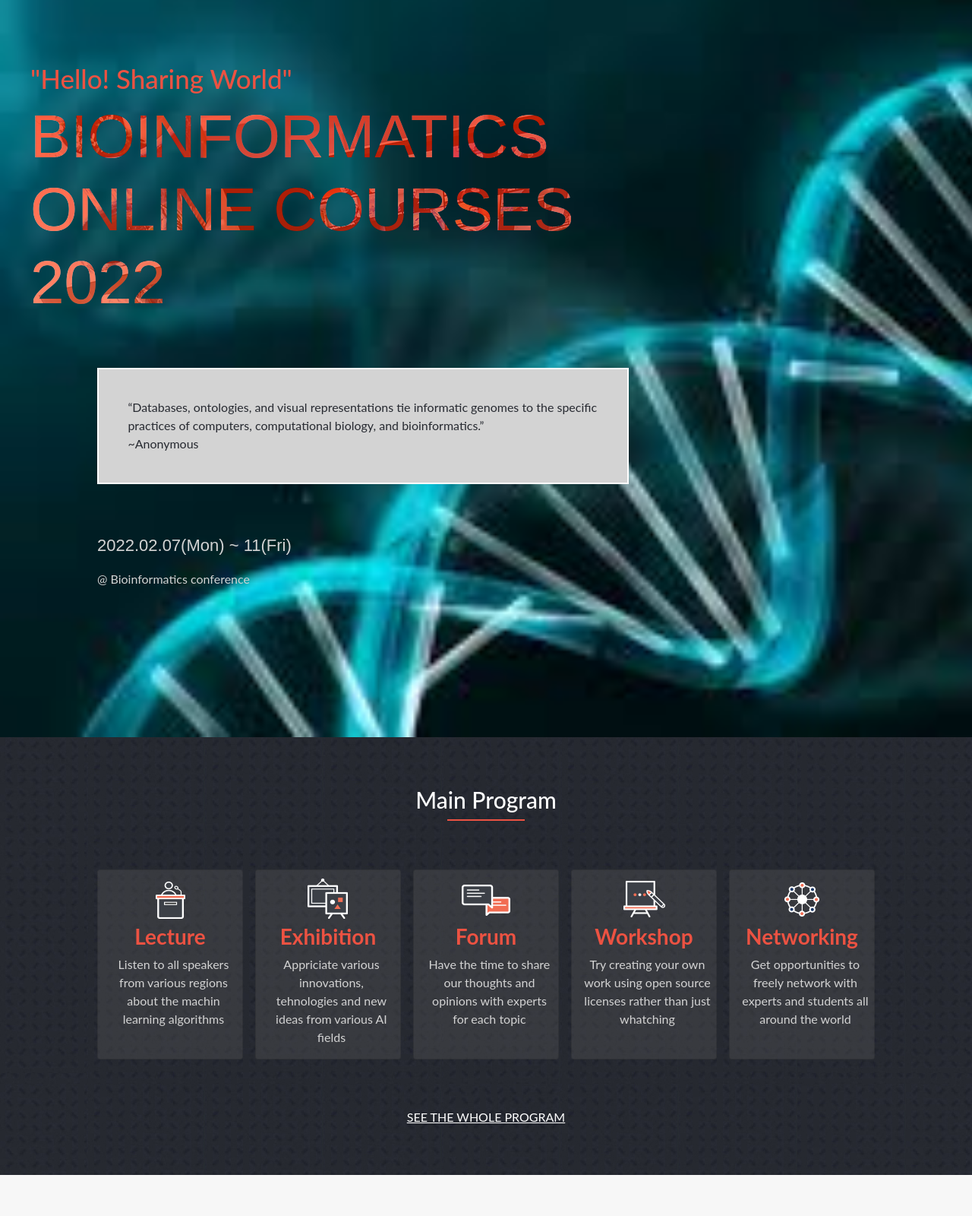
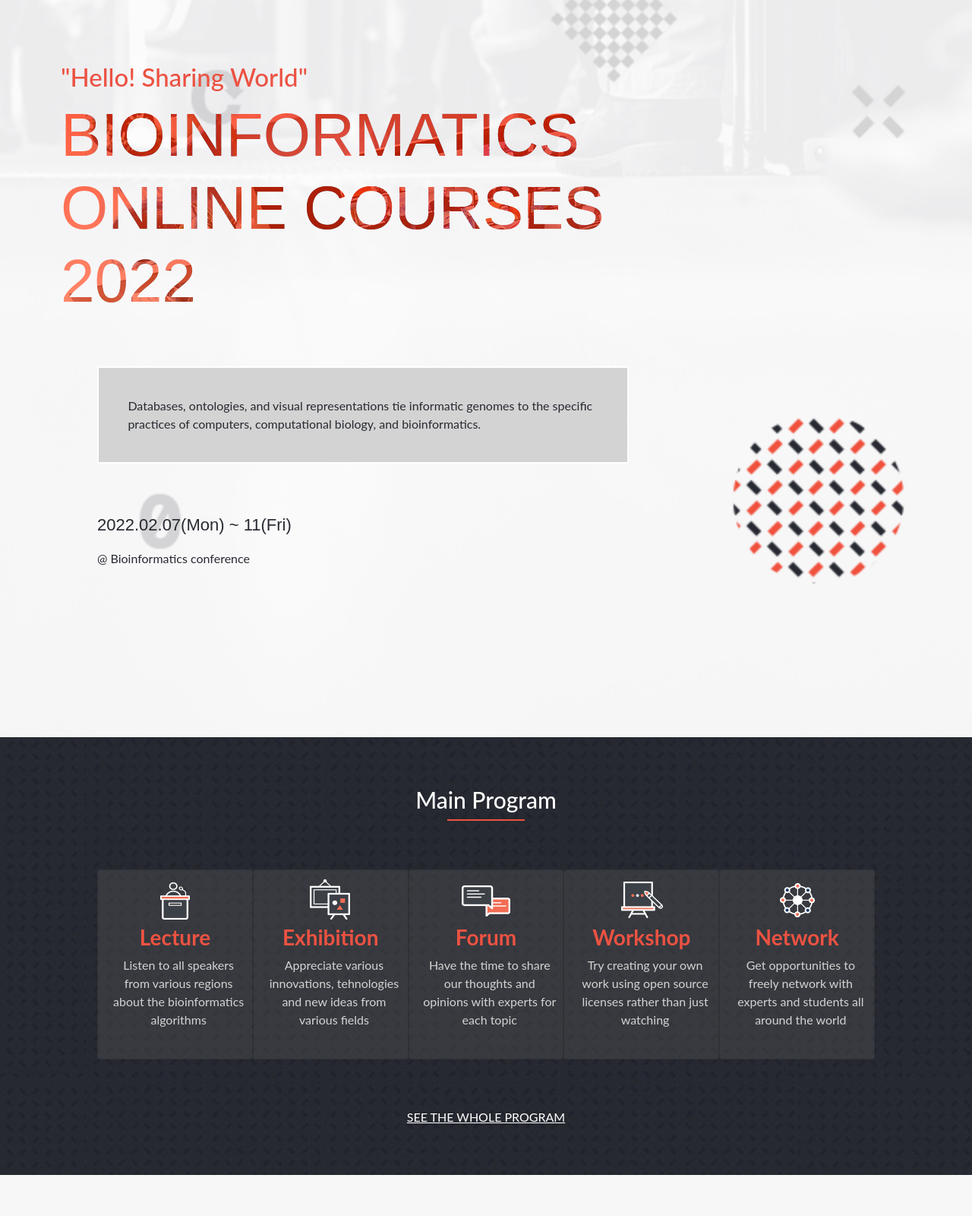
Before and after one commit to kwambiee/Bioinformatics-online-courses, a plain HTML site: page index.html in a window 1280 px wide. Shown: the part 240-1840 px from the top of the page at 76% size. Drawn offline with nearby package versions, Linux system fonts and the light colour scheme; a web font is replaced by a local one.

Commit message:
Adjusted margins and gaps, changed background image and colours to match the Figma design

```diff
--- a/index.html
+++ b/index.html
@@ -36,7 +36,7 @@
   </header>
   <section class="first-page">
     <button class="hamburger-menu" type="button"><img src="https://img.icons8.com/ios/50/000000/menu--v4.png" alt="hamburger-menu"/></button>
-    <div class="mobile-menu-list">
+    <div class="mobile-menu-list" >
       <a class="nav-item, nav-link" href="about.html">About</a>
       <a class="nav-item, nav-link" href="#mainProgram">Program</a>
       <a class="nav-item, nav-link" href="#">Join</a>
@@ -46,7 +46,7 @@
     </div>
     <h1 class="helloText">"Hello! Sharing World"</h1>
     <h2 class="title">BIOINFORMATICS<br>ONLINE COURSES<br>2022</h2>
-    <p class="textBox">“Databases, ontologies, and visual representations tie informatic genomes to the specific practices of computers, computational biology, and bioinformatics.” <br> ~Anonymous</p>
+    <p class="textBox">Databases, ontologies, and visual representations tie informatic genomes to the specific practices of computers, computational biology, and bioinformatics.</p>
     <p class="dateText">2022.02.07(Mon) ~ 11(Fri)</p>
     <p class="locationText">@ Bioinformatics conference</p>
   </section>
@@ -57,12 +57,12 @@
       <div class="card">
         <img class="program-img" src="src/lecture.png" alt="lecture">
         <div class="program-title"><h3>Lecture</h3></div>
-        <p class="program-des">Listen to all speakers from various regions about the machin learning algorithms</p>
+        <p class="program-des">Listen to all speakers from various regions about the bioinformatics algorithms</p>
       </div>
       <div class="card">
         <img class="program-img" src="src/exhibition.png" alt="Exhibition">
         <div class="program-title"><h3>Exhibition</h3></div>
-        <p class="program-des">Appriciate various innovations, tehnologies and new ideas from various AI fields</p>
+        <p class="program-des">Appreciate various innovations, tehnologies and new ideas from various fields</p>
       </div>
       <div class="card">
         <img class="program-img" src="src/forum.png" alt="Forum">
@@ -72,11 +72,11 @@
       <div class="card">
         <img class="program-img" src="src/workshop.png" alt="workshop">
         <div class="program-title"><h3>Workshop</h3></div>
-        <p class="program-des">Try creating your own work using open source licenses rather than just whatching</p>
+        <p class="program-des">Try creating your own work using open source licenses rather than just watching</p>
       </div>
       <div class="card">
         <img class="program-img" src="src/ignite.png" alt="Networking">
-        <div class="program-title"><h3>Networking</h3></div>
+        <div class="program-title"><h3>Network</h3></div>
         <p class="program-des">Get opportunities to freely network with experts and students all around the world</p>
       </div>
     </div>
@@ -97,8 +97,8 @@
     <div class="partner-list">
       <a class="partner-item">Google</a>
       <a class="partner-item">Fronhofer</a>
-      <a class="partner-item">Genomics England</a>
-      <a class="partner-item">BIB Association</a>
+      <a class="partner-item">GenomicsE</a>
+      <a class="partner-item">BIBAssociation</a>
     </div>
   </section>
   <section class="license" id="whiteLicense">
--- a/style.css
+++ b/style.css
@@ -50,7 +50,7 @@ body {
 
 .nav-item {
   text-decoration: none;
-  color: #272a31;
+  color: #ec5242;
   font-family: 'Lato', sans-serif;
   font-size: 16px;
   margin-left: 6%;
@@ -72,16 +72,17 @@ body {
 }
 
 .first-page {
-  background-image: url('src/Website-background-image.jpeg');
+  background-image: url('src/Website-background.png');
   background-repeat: no-repeat;
   background-size: cover;
   min-height: 920px;
+  min-width: 350px;
 }
 
 .helloText {
   padding-top: 15%;
   font-family: 'Lato', sans-serif;
-  font-size: 35px;
+  font-size: 33px;
   color: #ec5242;
   margin-left: 10px;
 }
@@ -89,7 +90,7 @@ body {
 .title {
   margin-left: 10px;
   font-family: 'Cocogoose', sans-serif;
-  font-size: 40px;
+  font-size: 33px;
   text-transform: uppercase;
   background-image:
     linear-gradient(
@@ -126,13 +127,13 @@ body {
 .dateText {
   font-family: 'Cocogoose', sans-serif;
   font-size: 22px;
-  color: #d3d3d3;
+  color: #272a31;
   margin-left: 5%;
 }
 
 .locationText {
   font-family: 'Lato', sans-serif;
-  color: #d3d3d3;
+  color: #272a31;
   font-size: medium;
   margin-left: 5%;
 }
@@ -188,15 +189,20 @@ body {
   background-color: #d3d3d3;
 }
 
-.programCards {
+/* .programCards {
   display: grid;
-  grid-gap: 1rem;
   grid-template-columns: 1fr;
   align-items: center;
   margin-left: 3%;
   margin-right: 3%;
   margin-top: 5%;
   margin-bottom: 5%;
+} */
+
+.programCards {
+  row-gap: 1rem;
+  margin-left: 3%;
+  margin-right: 3%;
 }
 
 .card {
@@ -205,8 +211,8 @@ body {
   align-items: center;
   background-color: #5f5f5f50;
   padding: 3%;
-  text-align: center;
-  height: 100%;
+  text-align: left;
+  height: 110%;
 }
 
 .card:hover {
@@ -219,7 +225,7 @@ body {
 
 .program-title {
   display: flex;
-  min-width: 130px;
+  min-width: 100px;
 }
 
 .program-title h3 {
@@ -299,7 +305,7 @@ body {
   flex-direction: row;
   min-width: 400px;
   align-content: center;
-  background-color: white;
+  background-color: rgb(247, 247, 247);
   padding: 1%;
   border-radius: 1%;
 }
@@ -354,7 +360,6 @@ body {
 .partner-item {
   font-family: 'Cocogoose', sans-serif;
   text-decoration: none;
-  font-size: 25px;
   color: #7f8081;
   cursor: pointer;
   margin: 3%;
@@ -365,7 +370,7 @@ body {
 }
 
 .licence-logo {
-  max-width: 200px;
+  max-width: 25%;
   margin-right: 10%;
 }
 
@@ -385,7 +390,7 @@ body {
 
 .licence-text {
   font-family: 'Lato', sans-serif;
-  font-size: medium;
+  font-size: small;
   color: #7f8081;
   max-width: 100%;
 }
@@ -414,7 +419,7 @@ body {
   right: 0;
   margin-left: 10%;
   margin-right: 10%;
-  background-color: #d3d3d350;
+  background-color: #ec5242;
 }
 
 #about-menu {
@@ -447,7 +452,7 @@ body {
 .aboutTitle {
   font-family: 'Cocogoose', sans-serif;
   color: #ec5242;
-  font-size: 40px;
+  font-size: 33px;
   text-align: center;
   margin-top: -3%;
   margin-left: 10px;
@@ -537,6 +542,7 @@ body {
 }
 
 .mobile-partner-list {
+  display: flex;
   margin: 5%;
 }
 
@@ -563,12 +569,12 @@ body {
   }
 
   .helloText {
-    margin-left: 40px;
+    margin-left: 80px;
   }
 
   .title {
     font-size: 80px;
-    margin-left: 40px;
+    margin-left: 80px;
   }
 
   .textBox,
@@ -582,10 +588,20 @@ body {
     display: none;
   }
 
-  .programCards {
+  /* .programCards {
     margin-left: 10%;
     margin-right: 10%;
     grid-template-columns: repeat(5, 1fr);
+  } */
+
+  .programCards {
+    display: grid;
+    margin-left: 10%;
+    margin-right: 10%;
+    grid-template-columns: repeat(5, 1fr);
+    align-items: center;
+    margin-top: 5%;
+    margin-bottom: 5%;
   }
 
   #whiteLicense {
@@ -609,6 +625,7 @@ body {
 
   .card {
     flex-direction: column;
+    text-align: center;
     height: 250px;
   }
 
@@ -633,6 +650,10 @@ body {
     display: flex;
   }
 
+  .partner-item {
+    font-size: 25px;
+  }
+
   .nav-link:hover {
     color: #ec5242;
   }
@@ -648,4 +669,8 @@ body {
   .mobile-license {
     display: none;
   }
+
+  .licence-text {
+    font-size: large;
+  }
 }
```
Also changed, not shown: about.html (+1 -1 lines), src/Website-background-image.jpeg (deleted), src/Website-background.png (added), 1 other file.
